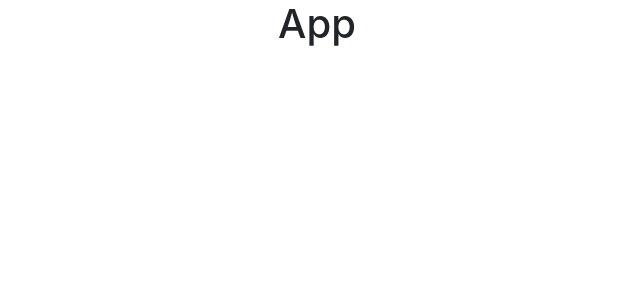
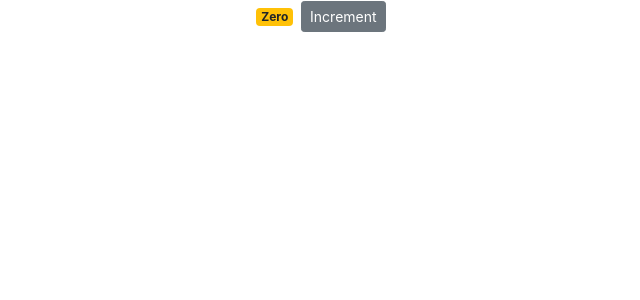
Before and after one commit to bipinstha7/react-design-pattern, a React (Create React App) app: page / in a window 1280 px wide. Shown: the top 300 px of the page, without its empty margins (323-963 px from the left). Built offline with nearby package versions, Linux system fonts and the light colour scheme.

Commit message:
Counter app

```diff
--- a/src/App.js
+++ b/src/App.js
@@ -1,12 +1,31 @@
-import React from 'react';
+import React, { Component } from 'react';
 import './App.css';
 
-function App() {
-	return (
-		<div className="App">
-			<h1>App</h1>
-		</div>
-	);
+class App extends Component {
+	state = {
+		count: 0,
+	};
+
+	formatCount() {
+		const { count } = this.state;
+
+		return count === 0 ? 'Zero' : count;
+	}
+
+	getBadgeClasses() {
+		let classes = 'badge m-2 badge-';
+		classes += this.state.count === 0 ? 'warning' : 'primary';
+		return classes;
+	}
+
+	render() {
+		return (
+			<div className="App">
+				<span className={this.getBadgeClasses()}>{this.formatCount()}</span>
+				<button className="btn btn-secondary btn-sm">Increment</button>
+			</div>
+		);
+	}
 }
 
 export default App;
```
